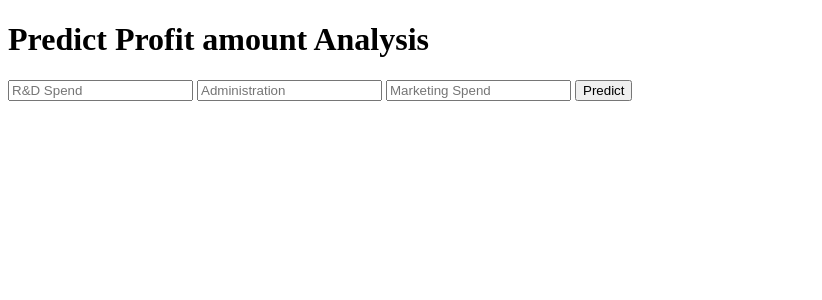
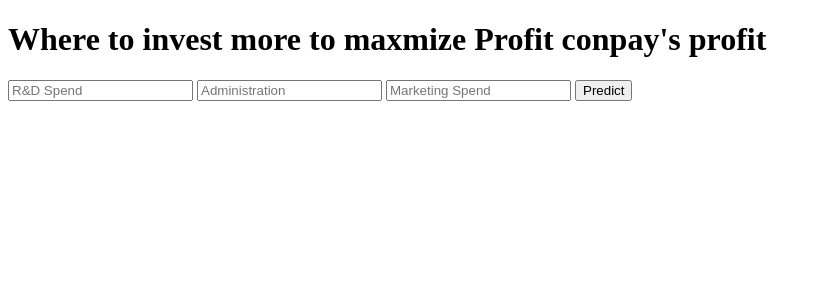
Before and after one commit to virabhra/heroku_Multiple-Linear-Regression, a Flask app: page / in a window 1280 px wide. Shown: the top 300 px of the page, without its empty margins (0-822 px from the left). Run offline with Flask 2, Linux system fonts and the light colour scheme; parts of the project's set-up code (start-up, migrations or seed data) failed here and were passed over.

Commit message:
Add files via upload

```diff
--- a/templates/index.html
+++ b/templates/index.html
@@ -13,7 +13,7 @@
 
 <body>
  <div class="login">
-	<h1>Predict Profit amount Analysis</h1>
+	<h1>Where to invest more to maxmize Profit conpay's profit </h1>
 
      <!-- Main Input For Receiving Query to our ML -->
     <form action="{{ url_for('predict')}}"method="post">
```
